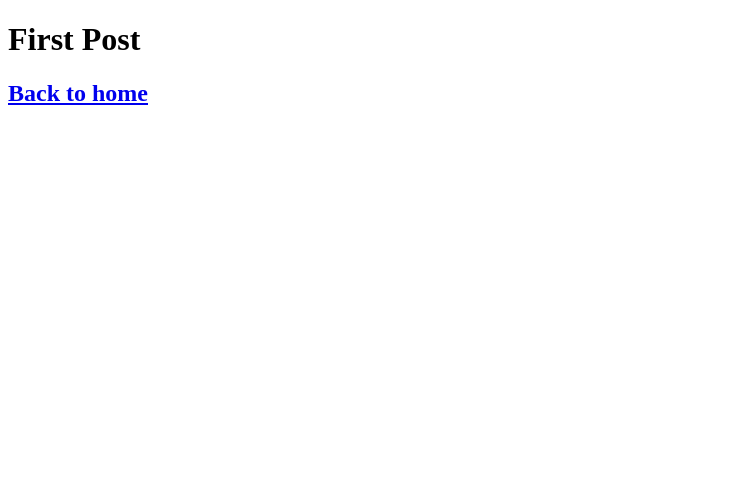
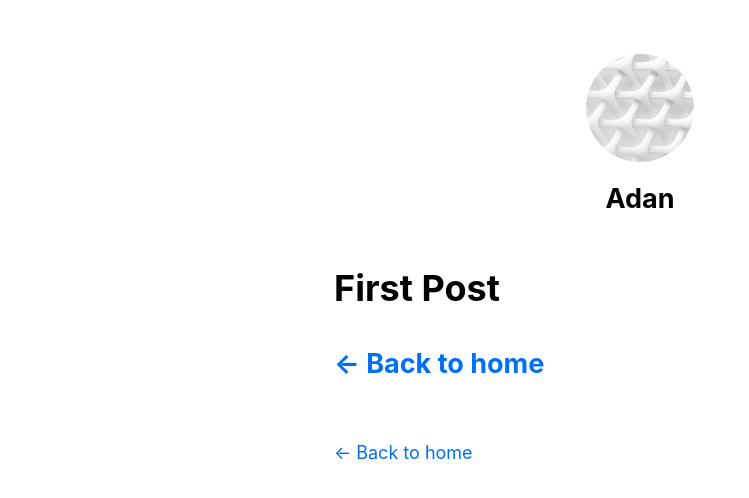
Before and after one commit to adan-rodriguez/my-first-next-js-app, a Next.js app: page /posts/first-post in a window 1280 px wide. Shown: the top 498 px of the page, without its empty margins (0-749 px from the left). Built offline with nearby package versions, Linux system fonts and the light colour scheme.

Commit message:
Assets, Metadata and CSS

```diff
--- /dev/null
+++ b/components/layout.js
@@ -0,0 +1,69 @@
+import Head from "next/head";
+import Image from "next/image";
+import styles from "./layout.module.css";
+import utilStyles from "../styles/utils.module.css";
+import Link from "next/link";
+
+const name = "Adan";
+export const siteTitle = "Next.js Sample Website";
+
+export default function Layout({ children, home }) {
+  return (
+    <div className={styles.container}>
+      <Head>
+        <link rel="icon" href="/favicon.ico" />
+        <meta
+          name="description"
+          content="Learn how to build a personal website using Next.js"
+        />
+        <meta
+          property="og:image"
+          content={`https://og-image.vercel.app/${encodeURI(
+            siteTitle
+          )}.png?theme=light&md=0&fontSize=75px&images=https%3A%2F%2Fassets.vercel.com%2Fimage%2Fupload%2Ffront%2Fassets%2Fdesign%2Fnextjs-black-logo.svg`}
+        />
+        <meta name="og:title" content={siteTitle} />
+        <meta name="twitter:card" content="summary_large_image" />
+      </Head>
+      <header className={styles.header}>
+        {home ? (
+          <>
+            <Image
+              priority
+              src="/images/profile.jpg"
+              className={utilStyles.borderCircle}
+              height={144}
+              width={144}
+              alt=""
+            />
+            <h1 className={utilStyles.heading2Xl}>{name}</h1>
+          </>
+        ) : (
+          <>
+            <Link href="/">
+              <Image
+                priority
+                src="/images/profile.jpg"
+                className={utilStyles.borderCircle}
+                height={108}
+                width={108}
+                alt=""
+              />
+            </Link>
+            <h2 className={utilStyles.headingLg}>
+              <Link href="/" className={utilStyles.colorInherit}>
+                {name}
+              </Link>
+            </h2>
+          </>
+        )}
+      </header>
+      <main>{children}</main>
+      {!home && (
+        <div className={styles.backToHome}>
+          <Link href="/">← Back to home</Link>
+        </div>
+      )}
+    </div>
+  );
+}
--- /dev/null
+++ b/components/layout.module.css
@@ -0,0 +1,15 @@
+.container {
+  max-width: 36rem;
+  padding: 0 1rem;
+  margin: 3rem auto 6rem;
+}
+
+.header {
+  display: flex;
+  flex-direction: column;
+  align-items: center;
+}
+
+.backToHome {
+  margin: 3rem 0 0;
+}
--- /dev/null
+++ b/pages/_app.js
@@ -0,0 +1,5 @@
+import "../styles/global.css";
+
+export default function App({ Component, pageProps }) {
+  return <Component {...pageProps} />;
+}
--- a/pages/posts/first-post.js
+++ b/pages/posts/first-post.js
@@ -1,12 +1,25 @@
 import Link from "next/link";
+import Head from "next/head";
+import Script from "next/script";
+import Layout from "../../components/layout";
 
 export default function FirstPost() {
   return (
-    <>
+    <Layout>
+      <Head>
+        <title>First Post</title>
+      </Head>
+      <Script
+        src="https://connect.facebook.net/en_US/sdk.js"
+        strategy="lazyOnload"
+        onLoad={() =>
+          console.log(`script loaded correctly, window.FB has been populated`)
+        }
+      />
       <h1>First Post</h1>
       <h2>
-        <Link href="/">Back to home</Link>
+        <Link href="/">← Back to home</Link>
       </h2>
-    </>
+    </Layout>
   );
 }
--- /dev/null
+++ b/styles/global.css
@@ -0,0 +1,27 @@
+html,
+body {
+  padding: 0;
+  margin: 0;
+  font-family: -apple-system, BlinkMacSystemFont, Segoe UI, Roboto, Oxygen,
+    Ubuntu, Cantarell, Fira Sans, Droid Sans, Helvetica Neue, sans-serif;
+  line-height: 1.6;
+  font-size: 18px;
+}
+
+* {
+  box-sizing: border-box;
+}
+
+a {
+  color: #0070f3;
+  text-decoration: none;
+}
+
+a:hover {
+  text-decoration: underline;
+}
+
+img {
+  max-width: 100%;
+  display: block;
+}
--- /dev/null
+++ b/styles/utils.module.css
@@ -0,0 +1,52 @@
+.heading2Xl {
+  font-size: 2.5rem;
+  line-height: 1.2;
+  font-weight: 800;
+  letter-spacing: -0.05rem;
+  margin: 1rem 0;
+}
+
+.headingXl {
+  font-size: 2rem;
+  line-height: 1.3;
+  font-weight: 800;
+  letter-spacing: -0.05rem;
+  margin: 1rem 0;
+}
+
+.headingLg {
+  font-size: 1.5rem;
+  line-height: 1.4;
+  margin: 1rem 0;
+}
+
+.headingMd {
+  font-size: 1.2rem;
+  line-height: 1.5;
+}
+
+.borderCircle {
+  border-radius: 9999px;
+}
+
+.colorInherit {
+  color: inherit;
+}
+
+.padding1px {
+  padding-top: 1px;
+}
+
+.list {
+  list-style: none;
+  padding: 0;
+  margin: 0;
+}
+
+.listItem {
+  margin: 0 0 1.25rem;
+}
+
+.lightText {
+  color: #666;
+}
```
Also changed, not shown: pages/index.js (+11 -107 lines), public/images/profile.jpg (added).
